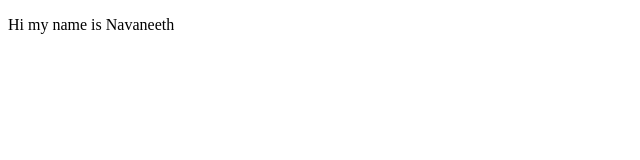
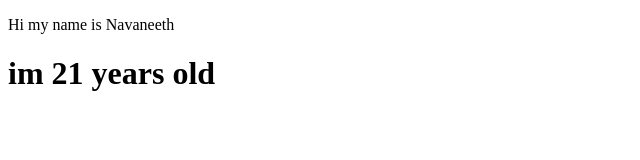
Before and after one commit to Navaneeth8812/forgit, a plain HTML site: page index.html in a window 1280 px wide. Shown: the whole page, without its empty margins (0-640 px from the left). Drawn offline with Linux system fonts and the light colour scheme.

Commit message:
secondCom

```diff
--- a/index.html
+++ b/index.html
@@ -7,5 +7,6 @@
 </head>
 <body>
     <p>Hi my name is Navaneeth</p>
+    <h1>im 21 years old</h1>
 </body>
 </html>
```
